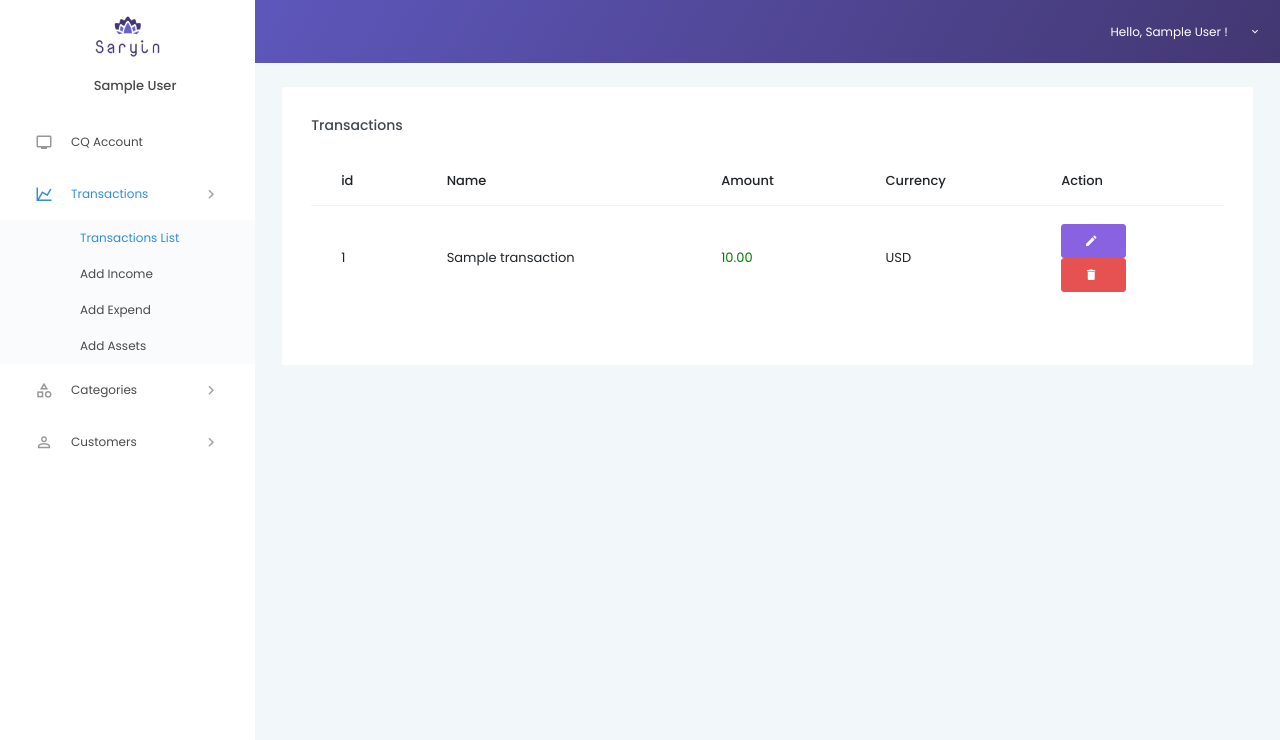
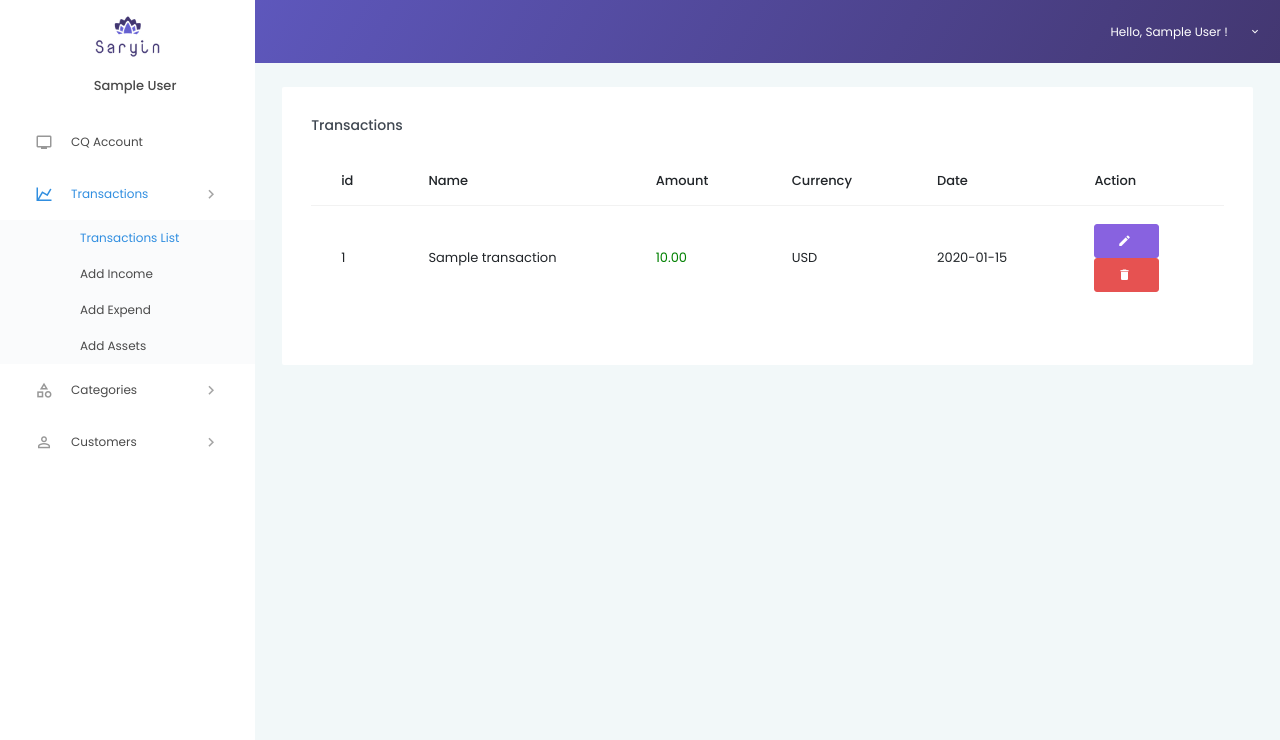
Before and after one commit to comquas/saryin, a Laravel app: page /acc/transactions in a window 1280 px wide. Shown: the top 740 px of the page. Run offline with Laravel 8, Linux system fonts and the light colour scheme; the visitor is signed in with stand-in values (Sample User, id 1); tables that the repository leaves empty hold one stand-in row (values such as "Sample post").

Commit message:
add date

```diff
--- a/resources/views/admin/transactions/list.blade.php
+++ b/resources/views/admin/transactions/list.blade.php
@@ -8,7 +8,7 @@
             <th>Name</th>
             <th>Amount</th>
             <th>Currency</th>
-
+            <th>Date</th>
             <th>Action</th>
           </tr>
         </thead>
@@ -25,6 +25,7 @@
                   {{number_format($transaction->amount,2)}}
                 </span></td>
                  <td>{{$transaction->currency}}</td>
+                 <td>{{$transaction->date}}</td>
                  <td><a href="{{route('transactions.edit',['id'=>$transaction->id])}}" class="btn btn-info"><i class="mdi mdi-pencil"></i> </a> &nbsp;
                   <form action="{{route('transactions.destroy',['id'=>$transaction->id])}}" method="POST">
                     @csrf
```
